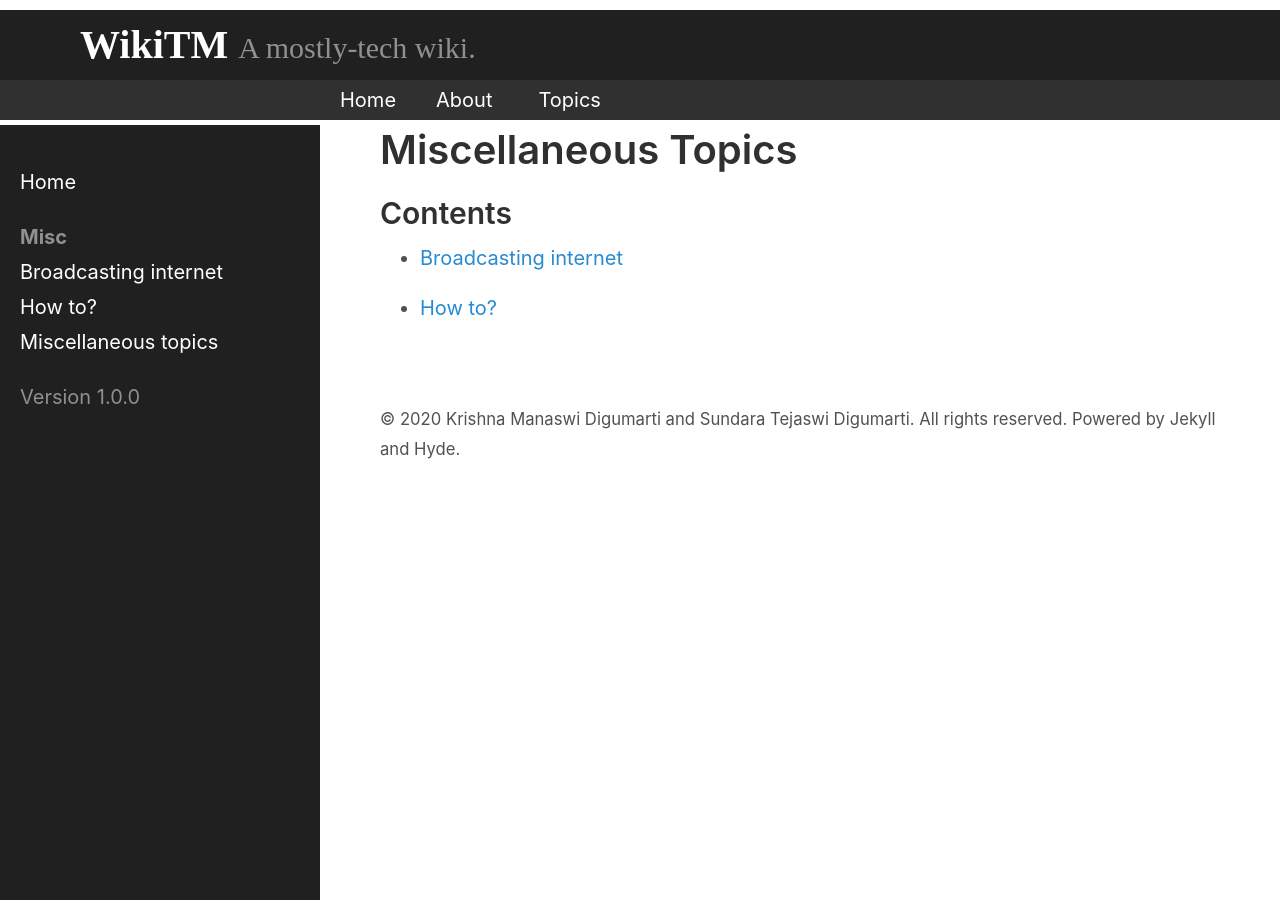
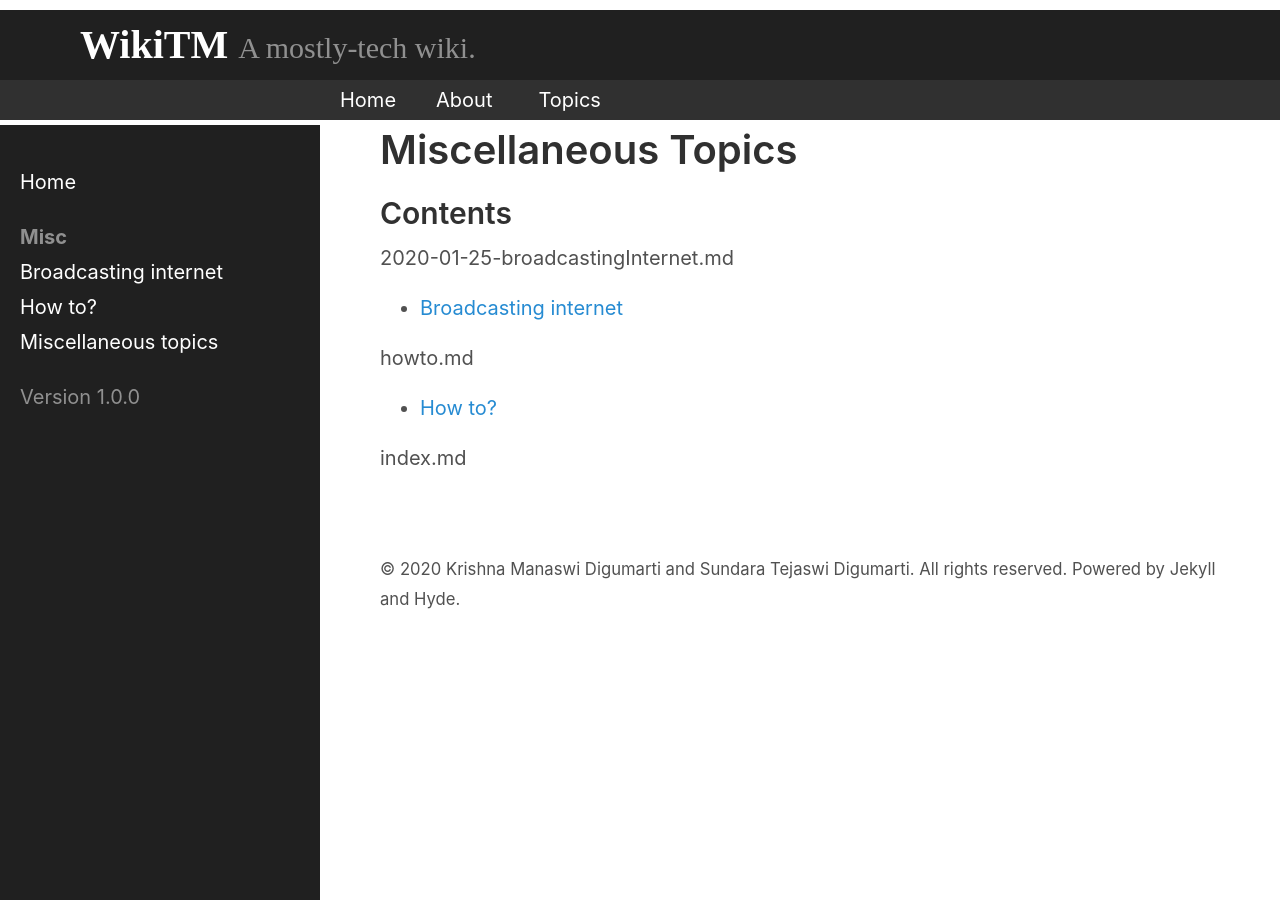
Before and after one commit to tejaswid/wikitm, a Jekyll site: the page built from topics/_misc/index.md, in a window 1280 px wide. Built offline with Jekyll 4.4.1, drawn with Linux system fonts in a browser that asks for light colours.

Commit message:
still testing

```diff
--- a/topics/_misc/index.md
+++ b/topics/_misc/index.md
@@ -9,6 +9,7 @@ layout: page
 {% if page.url contains coll.label %}
 
 {% for file in site[coll.label] %}
+{{file.name}}
 {% if file.name contains "index" %}
 	{% continue %}
 {% endif %}
```
